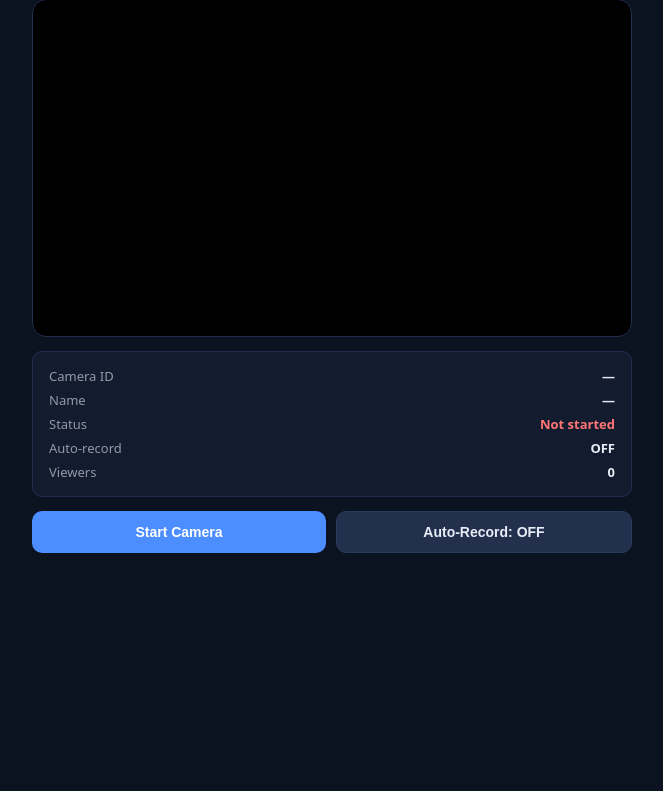
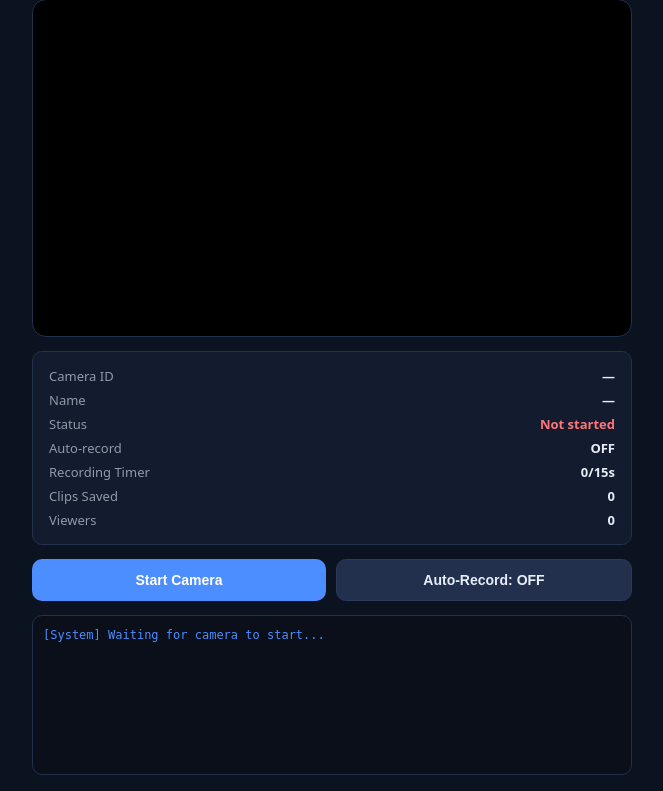
Before and after one commit to KawaiiWorkers/Cctv, a Flask app: page /camera in a window 1280 px wide. Shown: the part 82-873 px from the top of the page, without its empty margins (308-971 px from the left). Before the commit the page ends 635 px from the top, so only its background shows below. Run offline with Flask 3, Linux system fonts and the light colour scheme.

Commit message:
Update camera.html

```diff
--- a/templates/camera.html
+++ b/templates/camera.html
@@ -34,6 +34,15 @@
     .hidden{display:none}
     .error{width:100%;max-width:600px;margin-top:10px;padding:10px 14px;background:#2a1517;
            border:1px solid #ff4444;border-radius:8px;font-size:13px;color:#ff7676}
+
+    /* Log System Styles */
+    .logs-container{width:100%;max-width:600px;margin-top:14px;background:#0a0f1a;border:1px solid #22304d;
+                    border-radius:10px;padding:10px;height:160px;overflow-y:auto;font-family:monospace;
+                    font-size:12px;line-height:1.5;color:#8b9dc3}
+    .logs-container .log-line{margin-bottom:2px;word-break:break-all}
+    .logs-container .log-line.success{color:#4ade80}
+    .logs-container .log-line.error{color:#ff7676}
+    .logs-container .log-line.info{color:#4c8dff}
   </style>
 </head>
 <body>
@@ -52,6 +61,8 @@
     <div class="row"><span class="label">Name</span><span class="val" id="camName">—</span></div>
     <div class="row"><span class="label">Status</span><span class="val offline" id="camStatus">Not started</span></div>
     <div class="row"><span class="label">Auto-record</span><span class="val" id="recStatus">OFF</span></div>
+    <div class="row"><span class="label">Recording Timer</span><span class="val" id="recTimer">0/15s</span></div>
+    <div class="row"><span class="label">Clips Saved</span><span class="val" id="savedCount">0</span></div>
     <div class="row"><span class="label">Viewers</span><span class="val" id="viewerCount">0</span></div>
   </div>
 
@@ -61,33 +72,29 @@
     <button class="btn-rec-toggle" id="recToggleBtn">Auto-Record: OFF</button>
   </div>
 
+  <div class="logs-container" id="logBox">
+    <div class="log-line info">[System] Waiting for camera to start...</div>
+  </div>
+
   <div class="error hidden" id="errBox"></div>
 
 <script>
-// ═══════════════════════════════════════════════════════════════════════
-//  CRITICAL FIX: Use RELATIVE URLs for ALL API calls.
-//  This ensures requests go to the server that served this page,
-//  regardless of which device (phone/tablet/desktop) opens this page.
-//  Previously, hardcoded "http://localhost:5000" broke when a different
-//  device accessed this page, because localhost pointed to the phone
-//  itself instead of the actual server.
-// ═══════════════════════════════════════════════════════════════════════
+const API = '';  // Relative URLs
 
-const API = '';  // empty string = relative URLs → always correct host
-
-// --- State ---
 let cameraId   = localStorage.getItem('cctv_camera_id') || '';
 let cameraName = localStorage.getItem('cctv_camera_name') || '';
 let localStream = null;
 let pingTimer   = null;
-let recTimer    = null;
 let mediaRecorder = null;
 let autoRecord  = false;
-let peerConnections = new Map();  // session_id -> RTCPeerConnection
+let peerConnections = new Map();
 let iceServers  = [{ urls: 'stun:stun.l.google.com:19302' }];
 let viewerCount = 0;
+let clipsSaved  = 0;
+let recInterval = null;
 
-// --- DOM ---
+const CLIP_DURATION = 15000;  // 15 seconds per clip
+
 const $ = id => document.getElementById(id);
 const video = $('preview');
 const startBtn = $('startBtn');
@@ -95,9 +102,19 @@ const stopBtn  = $('stopBtn');
 const recToggleBtn = $('recToggleBtn');
 const errBox  = $('errBox');
 
+function log(msg, type = '') {
+  const time = new Date().toLocaleTimeString();
+  const line = document.createElement('div');
+  line.className = `log-line ${type}`;
+  line.textContent = `[${time}] ${msg}`;
+  $('logBox').appendChild(line);
+  $('logBox').scrollTop = $('logBox').scrollHeight;
+}
+
 function showError(msg) {
   errBox.textContent = msg;
   errBox.classList.remove('hidden');
+  log(msg, 'error');
   setTimeout(() => errBox.classList.add('hidden'), 5000);
 }
 
@@ -107,18 +124,16 @@ function setStatus(text, online) {
   el.className = 'val ' + (online ? 'online' : 'offline');
 }
 
-// --- Fetch ICE server config ---
 async function loadConfig() {
   try {
     const res = await fetch(`${API}/api/config`);
     const data = await res.json();
     if (data.iceServers) iceServers = data.iceServers;
-  } catch (e) { /* use defaults */ }
+    log('Loaded WebRTC config', 'info');
+  } catch (e) { log('Failed to load config', 'error'); }
 }
 
-// --- Register camera ---
 async function registerCamera() {
-  // Use a user-friendly name based on device info
   if (!cameraName) {
     const ua = navigator.userAgent;
     let platform = 'Device';
@@ -129,12 +144,13 @@ async function registerCamera() {
     cameraName = `${platform}-${Math.random().toString(36).slice(2,6).toUpperCase()}`;
   }
 
+  try {
     const res = await fetch(`${API}/api/camera/register`, {
       method: 'POST',
       headers: { 'Content-Type': 'application/json' },
       body: JSON.stringify({ camera_id: cameraId || undefined, name: cameraName }),
     });
-  if (!res.ok) throw new Error(`Register failed: ${res.status}`);
+    if (!res.ok) throw new Error(`HTTP ${res.status}`);
     const data = await res.json();
     cameraId   = data.camera_id;
     cameraName = data.name;
@@ -143,9 +159,13 @@ async function registerCamera() {
     $('camId').textContent = cameraId;
     $('camName').textContent = cameraName;
     setStatus('Online', true);
+    log(`Registered as ${cameraName} (${cameraId})`, 'success');
+  } catch (e) {
+    showError(`Registration failed: ${e.message}`);
+    throw e;
+  }
 }
 
-// --- Heartbeat + offer polling ---
 async function ping() {
   try {
     const res = await fetch(`${API}/api/camera/ping`, {
@@ -154,74 +174,64 @@ async function ping() {
       body: JSON.stringify({ camera_id: cameraId }),
     });
     if (res.status === 404) {
-      // Registry lost us (server restart) — re-register
+      log('Server lost registry. Re-registering...', 'info');
       await registerCamera();
       return;
     }
     if (!res.ok) return;
     const data = await res.json();
-    // Process any pending WebRTC offers from admin dashboard
     if (data.pending_offers && data.pending_offers.length > 0) {
+      log(`Received ${data.pending_offers.length} WebRTC offer(s)`, 'info');
       for (const offer of data.pending_offers) {
         handleOffer(offer);
       }
     }
   } catch (e) {
-    console.warn('Ping failed:', e);
+    log(`Ping failed: ${e.message}`, 'error');
   }
 }
 
-// --- WebRTC: handle offer from admin ---
 async function handleOffer(offer) {
   const sessionId = offer.session;
-  if (peerConnections.has(sessionId)) return;  // already handling
+  if (peerConnections.has(sessionId)) return;
 
   try {
     const pc = new RTCPeerConnection({ iceServers });
     peerConnections.set(sessionId, pc);
     viewerCount++;
     $('viewerCount').textContent = viewerCount;
+    log(`Starting WebRTC connection for viewer...`);
 
-    // Add local tracks to peer connection
     if (localStream) {
       localStream.getTracks().forEach(track => pc.addTrack(track, localStream));
     }
 
-    // Set remote description (the offer from admin)
     await pc.setRemoteDescription({ type: 'offer', sdp: offer.sdp });
-
-    // Create and set local description (answer)
     const answer = await pc.createAnswer();
     await pc.setLocalDescription(answer);
 
-    // Send answer back to admin
     await fetch(`${API}/api/webrtc/answer`, {
       method: 'POST',
       headers: { 'Content-Type': 'application/json' },
       body: JSON.stringify({ session: sessionId, sdp: answer.sdp }),
     });
+    log('Answer sent to dashboard', 'success');
 
-    // Send ICE candidates to admin
     pc.onicecandidate = async (event) => {
       if (event.candidate) {
         await fetch(`${API}/api/webrtc/ice`, {
           method: 'POST',
           headers: { 'Content-Type': 'application/json' },
-          body: JSON.stringify({
-            session: sessionId,
-            candidate: event.candidate,
-            to: 'admin',
-          }),
+          body: JSON.stringify({ session: sessionId, candidate: event.candidate, to: 'admin' }),
         });
       }
     };
 
-    // Poll for ICE candidates from admin
     const icePoll = setInterval(async () => {
       if (pc.connectionState === 'closed' || pc.connectionState === 'failed') {
         clearInterval(icePoll);
         peerConnections.delete(sessionId);
-        viewerCount--;
+        viewerCount = Math.max(0, viewerCount - 1);
         $('viewerCount').textContent = viewerCount;
         return;
       }
@@ -229,29 +239,26 @@ async function handleOffer(offer) {
         const res = await fetch(`${API}/api/webrtc/ice?session=${sessionId}&to=camera`);
         const data = await res.json();
         if (data.candidates && data.candidates.length > 0) {
-          for (const c of data.candidates) {
-            await pc.addIceCandidate(c);
-          }
+          for (const c of data.candidates) await pc.addIceCandidate(c);
         }
       } catch (e) { /* ignore */ }
     }, 1000);
 
     pc.onconnectionstatechange = () => {
+      if (pc.connectionState === 'connected') log('Viewer connected!', 'success');
       if (pc.connectionState === 'closed' || pc.connectionState === 'failed' || pc.connectionState === 'disconnected') {
         clearInterval(icePoll);
         peerConnections.delete(sessionId);
         viewerCount = Math.max(0, viewerCount - 1);
         $('viewerCount').textContent = viewerCount;
+        log('Viewer disconnected', 'error');
       }
     };
   } catch (e) {
-    console.error('Offer handling failed:', e);
+    log(`Offer handling failed: ${e.message}`, 'error');
     peerConnections.delete(sessionId);
   }
 }
-
-// --- Auto recording: record clips and upload periodically ---
-const CLIP_DURATION = 30000;  // 30 seconds per clip
 
 function startRecording() {
   if (!localStream || !autoRecord) return;
@@ -259,25 +266,29 @@ function startRecording() {
   try {
     const chunks = [];
     const mimeType = MediaRecorder.isTypeSupported('video/webm;codecs=vp9')
-      ? 'video/webm;codecs=vp9'
-      : 'video/webm';
+      ? 'video/webm;codecs=vp9' : 'video/webm';
 
     mediaRecorder = new MediaRecorder(localStream, { mimeType, videoBitsPerSecond: 500000 });
-    mediaRecorder.ondataavailable = (e) => {
-      if (e.data.size > 0) chunks.push(e.data);
-    };
+
+    let elapsed = 0;
+    $('recTimer').textContent = `${elapsed}/15s`;
+    recInterval = setInterval(() => {
+      elapsed++;
+      $('recTimer').textContent = `${elapsed}/15s`;
+    }, 1000);
+
+    mediaRecorder.ondataavailable = (e) => { if (e.data.size > 0) chunks.push(e.data); };
     mediaRecorder.onstop = async () => {
+      if (recInterval) clearInterval(recInterval);
       const blob = new Blob(chunks, { type: 'video/webm' });
       if (blob.size > 1000) await uploadClip(blob);
-      // Start next clip if still recording
-      if (autoRecord && localStream) {
-        setTimeout(startRecording, 500);
-      }
+      if (autoRecord && localStream) setTimeout(startRecording, 500);
     };
     mediaRecorder.start();
     $('recBadge').classList.remove('hidden');
+    log('Recording started (15s clip)', 'info');
   } catch (e) {
-    console.error('Recording failed:', e);
+    log(`Recording failed: ${e.message}`, 'error');
     $('recBadge').classList.add('hidden');
   }
 }
@@ -286,65 +297,68 @@ function stopRecording() {
   if (mediaRecorder && mediaRecorder.state !== 'inactive') {
     mediaRecorder.stop();
   }
+  if (recInterval) clearInterval(recInterval);
+  $('recTimer').textContent = '0/15s';
   $('recBadge').classList.add('hidden');
 }
 
 async function uploadClip(blob) {
+  log(`Uploading clip (${(blob.size / 1024).toFixed(1)} KB)...`);
   const formData = new FormData();
   formData.append('camera_id', cameraId);
   formData.append('file', blob, `clip-${Date.now()}.webm`);
   try {
-    await fetch(`${API}/api/footage/upload`, { method: 'POST', body: formData });
-    console.log('[Footage] Clip uploaded');
+    const res = await fetch(`${API}/api/footage/upload`, { method: 'POST', body: formData });
+    if (res.ok) {
+      clipsSaved++;
+      $('savedCount').textContent = clipsSaved;
+      log('Clip uploaded successfully', 'success');
+    } else {
+      log(`Upload failed: HTTP ${res.status}`, 'error');
+    }
   } catch (e) {
-    console.error('[Footage] Upload failed:', e);
+    log(`Upload failed: ${e.message}`, 'error');
   }
 }
 
-// --- Start camera ---
 async function startCamera() {
   try {
     startBtn.disabled = true;
     startBtn.textContent = 'Starting...';
+    log('Initializing camera...');
 
     await loadConfig();
 
-    // Get camera access
     localStream = await navigator.mediaDevices.getUserMedia({
       video: { facingMode: 'environment', width: { ideal: 1280 }, height: { ideal: 720 } },
       audio: false,
     });
     video.srcObject = localStream;
+    log('Camera access granted', 'success');
 
-    // Register with server
     await registerCamera();
 
-    // Start heartbeat (every 5 seconds)
     pingTimer = setInterval(ping, 5000);
-    // Immediate first ping
     ping();
+    log('Heartbeat started', 'info');
 
     startBtn.classList.add('hidden');
     stopBtn.classList.remove('hidden');
     startBtn.disabled = false;
     startBtn.textContent = 'Start Camera';
 
-    // Auto-start recording if enabled
     if (autoRecord) startRecording();
-
   } catch (e) {
-    showError(`Failed to start camera: ${e.message}`);
+    showError(`Failed to start: ${e.message}`);
     startBtn.disabled = false;
     startBtn.textContent = 'Start Camera';
   }
 }
 
-// --- Stop camera ---
 function stopCamera() {
   if (pingTimer) { clearInterval(pingTimer); pingTimer = null; }
   stopRecording();
 
-  // Close all peer connections
   peerConnections.forEach(pc => pc.close());
   peerConnections.clear();
   viewerCount = 0;
@@ -356,48 +370,29 @@ function stopCamera() {
   }
   video.srcObject = null;
   setStatus('Stopped', false);
+  log('Camera stopped', 'info');
 
   startBtn.classList.remove('hidden');
   stopBtn.classList.add('hidden');
 }
 
-// --- Toggle auto-record ---
 recToggleBtn.addEventListener('click', () => {
   autoRecord = !autoRecord;
   recToggleBtn.textContent = `Auto-Record: ${autoRecord ? 'ON' : 'OFF'}`;
   $('recStatus').textContent = autoRecord ? 'ON' : 'OFF';
-  if (autoRecord && localStream) {
-    startRecording();
-  } else if (!autoRecord) {
-    stopRecording();
-  }
+  if (autoRecord && localStream) startRecording();
+  else if (!autoRecord) stopRecording();
 });
 
 startBtn.addEventListener('click', startCamera);
 stopBtn.addEventListener('click', stopCamera);
 
-// --- Cleanup on page unload ---
 window.addEventListener('beforeunload', () => {
   if (pingTimer) clearInterval(pingTimer);
   stopRecording();
   if (localStream) localStream.getTracks().forEach(t => t.stop());
   peerConnections.forEach(pc => pc.close());
 });
-
-// Keep screen on while camera is active
-let wakeLock = null;
-async function requestWakeLock() {
-  try {
-    if ('wakeLock' in navigator) {
-      wakeLock = await navigator.wakeLock.request('screen');
-    }
-  } catch (e) { /* ignore */ }
-}
-document.addEventListener('visibilitychange', () => {
-  if (wakeLock !== null && document.visibilityState === 'visible' && localStream) {
-    requestWakeLock();
-  }
-});
 </script>
 </body>
 </html>
```
Lines whose indentation alone changed are shown as unchanged.
